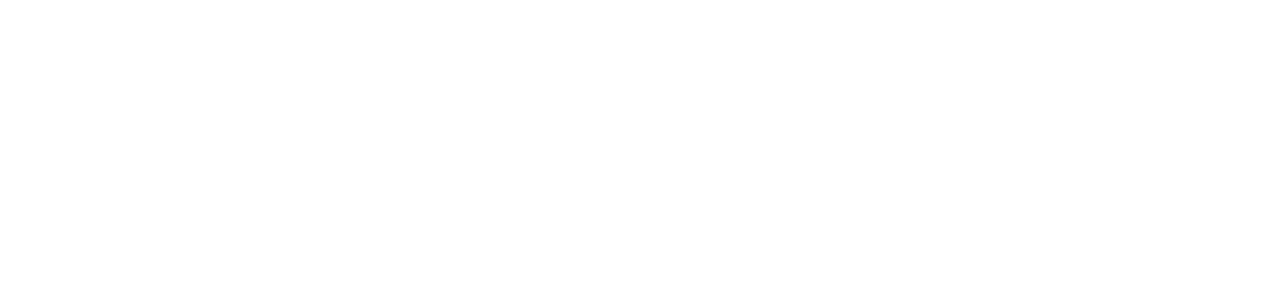
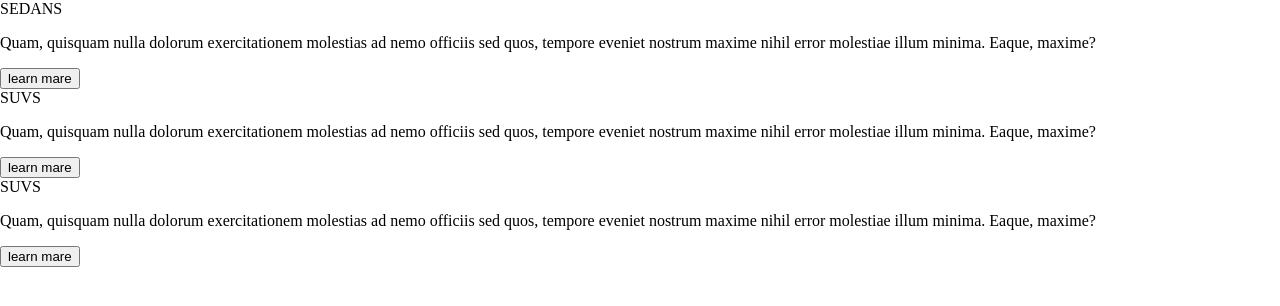
Before and after one commit to BjoseAntonio/HTML_CSS, a plain HTML site: page reto3/index.html in a window 1280 px wide. Drawn offline with Linux system fonts and the light colour scheme.

Commit message:
Proyectos HTML_CSS

```diff
--- a/reto3/index.html
+++ b/reto3/index.html
@@ -5,8 +5,43 @@
     <meta name="viewport" content="width=device-width, initial-scale=1.0">
     <title>Columnas Responsive</title>
     <!-- Crear columnas resposives -->
+
+    <link rel="stylesheet" href="style/style.css">
 </head>
 <body>
+   <div class="cards">
+    <div class="card">
+        <header class="card__title">SEDANS</header>
+        <main class="card__info">
+            <p class="text">Quam, quisquam nulla dolorum exercitationem molestias ad nemo officiis sed quos, tempore eveniet nostrum maxime nihil error molestiae illum minima. Eaque, maxime?
+            </p><!--text-->
+        </main><!--card__info-->
+        <div class="card__boton">
+            <input type="submit" value="learn mare">
+        </div><!--card__boton-->
+    </div><!-- card -->
 
+    <div class="card">
+        <header class="card__title">SUVS</header>
+        <main class="card__info">
+            <p>Quam, quisquam nulla dolorum exercitationem molestias ad nemo officiis sed quos, tempore eveniet nostrum maxime nihil error molestiae illum minima. Eaque, maxime?
+            </p><!--text-->
+        </main><!--card__info-->
+        <div class="card__boton">
+            <input type="submit" value="learn mare">
+        </div><!--card__boton-->
+    </div><!-- card -->
+
+    <div class="card">
+        <header class="card__title">SUVS</header>
+        <main class="card__info">
+            <p>Quam, quisquam nulla dolorum exercitationem molestias ad nemo officiis sed quos, tempore eveniet nostrum maxime nihil error molestiae illum minima. Eaque, maxime?
+            </p><!--text-->
+        </main><!--card__info-->
+        <div class="card__boton">
+            <input type="submit" value="learn mare">
+        </div><!--card__boton-->
+    </div><!-- card -->
+   </div>
 </body>
 </html>
--- /dev/null
+++ b/reto3/style/style.css
@@ -0,0 +1,16 @@
+:root{
+    --color_fondo: #232D3F;
+    --color__card1: #4D4C7D;
+    --color__card1: #CD5C08;
+    --color__card1: #1AACAC;
+}
+
+*{
+    box-sizing: border-box;
+}
+
+body{
+    margin: 0;
+    padding: 0;
+    font-family: ;
+}
```
